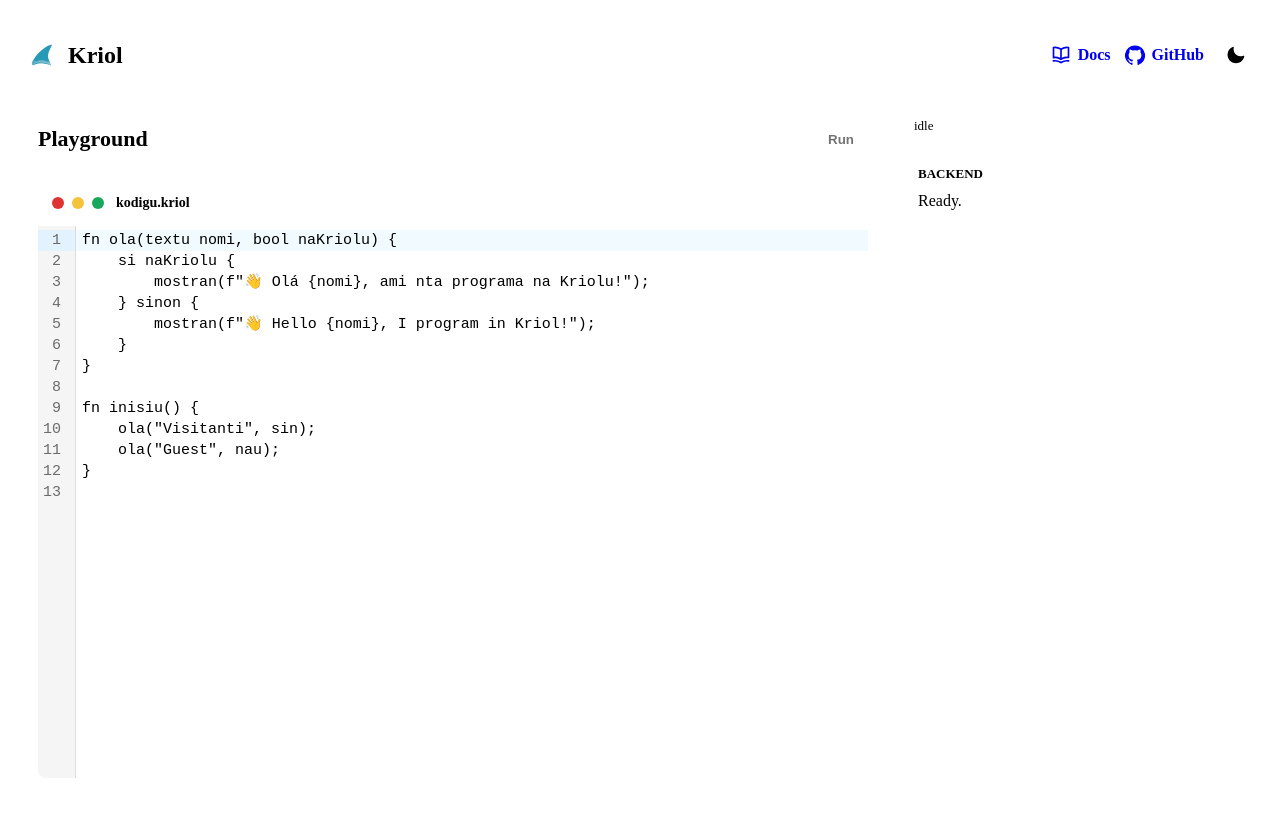
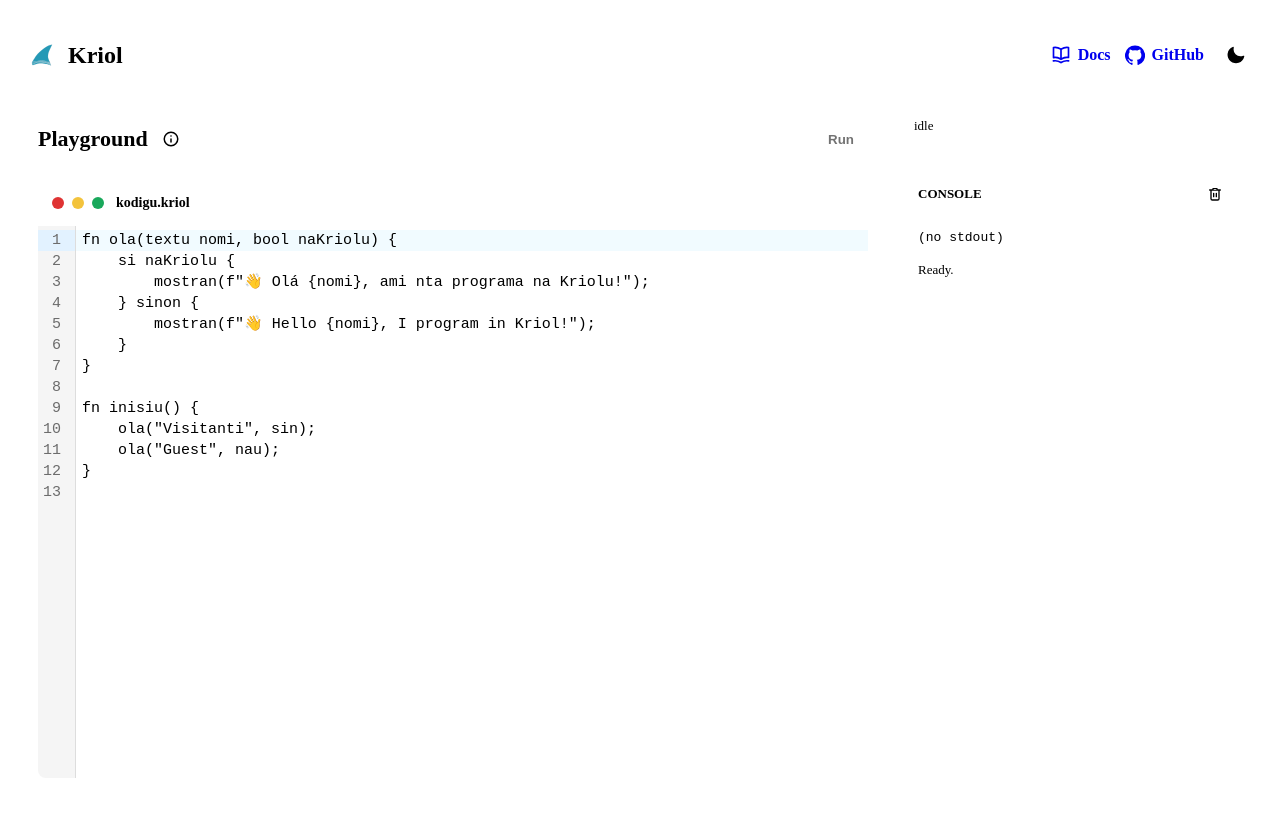
Before and after one commit to kriol-lang/kriol-playground, a SvelteKit app: page / in a window 1280 px wide. Shown: the top 816 px of the page. Built offline with nearby package versions, Linux system fonts and the light colour scheme.

Commit message:
feat: Allow dynamic pulling of the runtime stdout
- Make sure to restrict calls to the compiler api only from the official website
- Allow interrupting running activity
- Add option to clean the output console

```diff
--- a/src/lib/components/KriolEditor.svelte
+++ b/src/lib/components/KriolEditor.svelte
@@ -27,7 +27,6 @@
           basicSetup,
           keymap.of([indentWithTab]),
           EditorState.readOnly.of(readonly),
-          EditorView.lineWrapping,
           EditorView.updateListener.of((update) => {
             if (update.docChanged && !applyingExternalValue)
               value = update.state.doc.toString();
--- a/src/routes/+page.svelte
+++ b/src/routes/+page.svelte
@@ -1,9 +1,17 @@
 <script lang="ts">
+  import { onDestroy } from 'svelte';
   import logoUrl from '../assets/kriol-lang-logo.svg';
   import KriolEditor from '$lib/components/KriolEditor.svelte';
   import { BackendCompiler } from '$lib/compiler/backendCompiler';
   import type { CompileResponse, CompileStatus } from '$lib/compiler/types';
-  import { runWasiModule, type WasiRunResult } from '$lib/runtime/wasiRunner';
+  import type { WasiRunResult } from '$lib/runtime/wasiRunner';
+
+  type RunStatus = 'idle' | 'running' | 'done' | 'error' | 'stopped';
+  type WorkerMessage =
+    | { type: 'stdout'; chunk: string }
+    | { type: 'stderr'; chunk: string }
+    | { type: 'done'; result: WasiRunResult }
+    | { type: 'error'; error: string };
 
   const backendCompiler = new BackendCompiler();
 
@@ -24,15 +32,25 @@ fn inisiu() {
   let result: CompileResponse | null = null;
   let wasmUrl = '';
   let wasmBytes: Uint8Array | null = null;
-  let runStatus: 'idle' | 'running' | 'done' | 'error' = 'idle';
+  let runStatus: RunStatus = 'idle';
   let runResult: WasiRunResult | null = null;
   let runError = '';
+  let consoleStdout = '';
+  let consoleStderr = '';
+  let runWorker: Worker | null = null;
+  let infoDialog: HTMLDialogElement | null = null;
   let theme: 'light' | 'dark' = 'light';
 
   $: diagnostics = result?.diagnostics ?? [];
+  $: isCompiling = status === 'queued' || status === 'running';
   $: canDownload = Boolean(result?.ok && wasmUrl);
   $: canRun = Boolean(result?.ok && wasmBytes && runStatus !== 'running');
-  $: isBusy = status === 'queued' || status === 'running';
+  $: consoleTitle = diagnostics.length > 0
+    ? 'Diagnostics'
+    : runError
+      ? 'Runtime Error'
+      : 'Console';
+  $: consoleOutput = consoleStdout || '(no stdout)';
   $: if (typeof document !== 'undefined')
     document.documentElement.dataset.theme = theme;
 
@@ -43,7 +61,20 @@ fn inisiu() {
     runStatus = 'idle';
     runResult = null;
     runError = '';
+    consoleStdout = '';
+    consoleStderr = '';
     revokeWasmUrl();
+
+    if (!hasEntryPoint(source)) {
+      status = 'error';
+      result = {
+        ok: false,
+        mode: 'backend',
+        diagnostics: ["Missing entry point: define `fn inisiu()` before compiling."],
+        elapsedMs: 0
+      };
+      return;
+    }
 
     try {
       const response = await backendCompiler.compile({
@@ -73,17 +104,79 @@ fn inisiu() {
     if (!wasmBytes)
       return;
 
+    stopRun(false);
     runStatus = 'running';
     runResult = null;
     runError = '';
+    consoleStdout = '';
+    consoleStderr = '';
 
-    try {
-      runResult = await runWasiModule(wasmBytes);
-      runStatus = runResult.exitCode === 0 ? 'done' : 'error';
-    } catch (error) {
+    const worker = new Worker(new URL('../lib/runtime/wasiRunWorker.ts', import.meta.url), {
+      type: 'module'
+    });
+    runWorker = worker;
+
+    worker.onmessage = (event: MessageEvent<WorkerMessage>) => {
+      if (worker !== runWorker)
+        return;
+
+      if (event.data.type === 'stdout') {
+        consoleStdout += event.data.chunk;
+        return;
+      }
+
+      if (event.data.type === 'stderr') {
+        consoleStderr += event.data.chunk;
+        return;
+      }
+
+      runWorker = null;
+      worker.terminate();
+
+      if (event.data.type === 'done') {
+        runResult = event.data.result;
+        runStatus = event.data.result.exitCode === 0 ? 'done' : 'error';
+        return;
+      }
+
       runStatus = 'error';
-      runError = error instanceof Error ? error.message : String(error);
-    }
+      runError = event.data.error;
+    };
+
+    worker.onerror = (event) => {
+      if (worker !== runWorker)
+        return;
+
+      runWorker = null;
+      worker.terminate();
+      runStatus = 'error';
+      runError = event.message;
+    };
+
+    worker.postMessage({ type: 'run', wasmBytes });
+  }
+
+  function stopRun(markStopped = true) {
+    if (!runWorker)
+      return;
+
+    runWorker.terminate();
+    runWorker = null;
+    if (markStopped)
+      runStatus = 'stopped';
+  }
+
+  function clearConsole() {
+    stopRun(false);
+    result = null;
+    wasmBytes = null;
+    runStatus = 'idle';
+    runResult = null;
+    runError = '';
+    consoleStdout = '';
+    consoleStderr = '';
+    status = 'idle';
+    revokeWasmUrl();
   }
 
   function base64ToBytes(text: string) {
@@ -104,6 +197,28 @@ fn inisiu() {
   function toggleTheme() {
     theme = theme === 'light' ? 'dark' : 'light';
   }
+
+  function hasEntryPoint(code: string) {
+    const withoutStrings = code.replace(/"(?:\\.|[^"\\])*"/g, '""');
+    const withoutComments = withoutStrings
+      .replace(/\/\*[\s\S]*?\*\//g, '')
+      .replace(/\/\/.*$/gm, '');
+    return /\bfn\s+inisiu\s*\(/.test(withoutComments);
+  }
+
+  function openInfoDialog() {
+    if (infoDialog && !infoDialog.open)
+      infoDialog.showModal();
+  }
+
+  function closeInfoDialog() {
+    infoDialog?.close();
+  }
+
+  onDestroy(() => {
+    stopRun(false);
+    revokeWasmUrl();
+  });
 </script>
 
 <svelte:head>
@@ -150,13 +265,16 @@ fn inisiu() {
   <section class="workspace" aria-label="Kriol playground">
     <div class="editor-pane">
       <div class="bar">
-        <div>
+        <div class="title-row">
           <h1>Playground</h1>
+          <button class="info-button" type="button" aria-label="How the playground works" title="How the playground works" on:click={openInfoDialog}>
+            <svg aria-hidden="true" viewBox="0 0 24 24"><path d="M12 2a10 10 0 1 0 0 20 10 10 0 0 0 0-20Zm0 18a8 8 0 1 1 0-16.001A8 8 0 0 1 12 20Zm0-9a1 1 0 0 0-1 1v4a1 1 0 1 0 2 0v-4a1 1 0 0 0-1-1Zm.38-3.92a1 1 0 0 0-.76 0 1 1 0 0 0-.33.21 1 1 0 0 0 0 1.42 1 1 0 0 0 1.42 0A1 1 0 0 0 13 8a1 1 0 0 0-.62-.92Z" /></svg>
+          </button>
         </div>
 
         <div class="actions">
-          <button class="primary" type="button" disabled={isBusy} on:click={compile}>
-            {isBusy ? 'Compiling' : 'Compile'}
+          <button class="primary" type="button" disabled={isCompiling || runStatus === 'running'} on:click={compile}>
+            {isCompiling ? 'Compiling' : 'Compile'}
           </button>
           <button class="secondary" type="button" disabled={!canRun} on:click={runProgram}>
             {runStatus === 'running' ? 'Running' : 'Run'}
@@ -185,26 +303,40 @@ fn inisiu() {
       </div>
 
       <div class="panel">
+        <div class="panel-header">
+          <h2>{consoleTitle}</h2>
+          <div class="panel-actions">
+            {#if runStatus === 'running'}
+              <button class="tool-button danger" type="button" aria-label="Stop run" title="Stop run" on:click={() => stopRun()}>
+                <svg aria-hidden="true" viewBox="0 0 24 24"><path d="M7 5h10a2 2 0 0 1 2 2v10a2 2 0 0 1-2 2H7a2 2 0 0 1-2-2V7a2 2 0 0 1 2-2Z" /></svg>
+              </button>
+            {/if}
+            <button class="tool-button" type="button" aria-label="Clear console" title="Clear console" on:click={clearConsole}>
+              <svg aria-hidden="true" viewBox="0 0 24 24"><path d="M9 3a1 1 0 0 0-1 1v1H4a1 1 0 1 0 0 2h1v12a3 3 0 0 0 3 3h8a3 3 0 0 0 3-3V7h1a1 1 0 1 0 0-2h-4V4a1 1 0 0 0-1-1H9Zm1 2h4v1h-4V5Zm7 2v12a1 1 0 0 1-1 1H8a1 1 0 0 1-1-1V7h10Zm-7 3a1 1 0 0 0-1 1v5a1 1 0 1 0 2 0v-5a1 1 0 0 0-1-1Zm4 0a1 1 0 0 0-1 1v5a1 1 0 1 0 2 0v-5a1 1 0 0 0-1-1Z" /></svg>
+            </button>
+          </div>
+        </div>
+
         {#if diagnostics.length > 0}
-          <h2>Diagnostics</h2>
           <pre>{diagnostics.join('\n')}</pre>
-        {:else if runError}
-          <h2>Runtime Error</h2>
-          <pre>{runError}</pre>
-        {:else if runResult}
-          <h2>Console</h2>
-          <pre class="console">{runResult.stdout || '(no stdout)'}</pre>
-          {#if runResult.stderr}
+        {:else}
+          <pre class="console">{consoleOutput}</pre>
+          {#if consoleStderr}
             <h2 class="stderr-heading">stderr</h2>
-            <pre>{runResult.stderr}</pre>
+            <pre>{consoleStderr}</pre>
           {/if}
-          <p class="exit-code">exit {runResult.exitCode}</p>
-        {:else if result?.ok}
-          <h2>Output</h2>
-          <p>wasm32-wasi module ready.</p>
-        {:else}
-          <h2>Backend</h2>
-          <p>Ready.</p>
+          {#if runError}
+            <h2 class="stderr-heading">error</h2>
+            <pre>{runError}</pre>
+          {:else if runResult}
+            <p class="exit-code">exit {runResult.exitCode}</p>
+          {:else if runStatus === 'stopped'}
+            <p class="exit-code">stopped</p>
+          {:else if result?.ok}
+            <p class="exit-code">wasm32-wasi module ready.</p>
+          {:else}
+            <p class="exit-code">Ready.</p>
+          {/if}
         {/if}
       </div>
 
@@ -213,6 +345,21 @@ fn inisiu() {
       {/if}
     </aside>
   </section>
+
+  <dialog class="info-dialog" bind:this={infoDialog} aria-labelledby="playground-info-title" on:click={(event) => event.target === infoDialog && closeInfoDialog()}>
+    <div class="dialog-header">
+      <h2 id="playground-info-title">How/Where This Runs</h2>
+      <button class="tool-button" type="button" aria-label="Close" title="Close" on:click={closeInfoDialog}>
+        <svg aria-hidden="true" viewBox="0 0 24 24"><path d="m13.41 12 6.3-6.29a1 1 0 1 0-1.42-1.42L12 10.59l-6.29-6.3a1 1 0 1 0-1.42 1.42l6.3 6.29-6.3 6.29a1 1 0 0 0 1.42 1.42l6.29-6.3 6.29 6.3a1 1 0 0 0 1.42-1.42L13.41 12Z" /></svg>
+      </button>
+    </div>
+    <ol>
+      <li>The source code is sent to the playground backend.</li>
+      <li>The backend compiles it to a wasm32-wasi module with the Kriol compiler.</li>
+      <li>The browser runs that wasm module locally with the playground WASI runtime.</li>
+    </ol>
+    <p>So while the compilation happens in the backend, the runtime execution happens in your browser, thanks to the support for the WebAssembly (wasm) target by the compiler.</p>
+  </dialog>
 </main>
 
 <style>
@@ -288,11 +435,35 @@ fn inisiu() {
     cursor: pointer;
   }
 
+  .info-button {
+    display: grid;
+    place-items: center;
+    width: 30px;
+    height: 30px;
+    border: 0;
+    border-radius: 8px;
+    color: var(--muted);
+    background: transparent;
+    cursor: pointer;
+  }
+
+  .info-button:hover {
+    color: var(--text);
+    background: var(--surface-muted);
+  }
+
+  .info-button svg {
+    width: 18px;
+    height: 18px;
+    fill: currentColor;
+  }
+
   .workspace {
     display: grid;
     grid-template-columns: minmax(0, 1fr) 360px;
     gap: 14px;
     max-width: 1360px;
+    height: calc(100vh - 108px);
     min-height: calc(100vh - 108px);
     margin: 0 auto;
   }
@@ -319,6 +490,12 @@ fn inisiu() {
     justify-content: space-between;
     gap: 16px;
     min-height: 58px;
+  }
+
+  .title-row {
+    display: inline-flex;
+    align-items: center;
+    gap: 8px;
   }
 
   .eyebrow,
@@ -454,7 +631,18 @@ fn inisiu() {
   }
 
   :global(.cm-scroller) {
+    overflow: auto !important;
     font-family: "SFMono-Regular", Consolas, "Liberation Mono", monospace;
+  }
+
+  :global(.cm-content) {
+    width: max-content;
+    min-width: 100%;
+    white-space: pre;
+  }
+
+  :global(.cm-line) {
+    white-space: pre;
   }
 
   :global(.cm-gutters) {
@@ -471,7 +659,9 @@ fn inisiu() {
   .side-pane {
     display: flex;
     flex-direction: column;
+    min-height: 0;
     min-width: 0;
+    overflow: hidden;
     padding: 12px;
   }
 
@@ -507,12 +697,64 @@ fn inisiu() {
 
   .panel {
     flex: 1;
-    min-height: 260px;
+    min-height: 0;
     overflow: auto;
     padding: 12px;
     border: 1px solid var(--line);
     border-radius: 8px;
     background: var(--surface-muted);
+  }
+
+  .panel-header {
+    position: sticky;
+    top: -12px;
+    z-index: 1;
+    display: flex;
+    align-items: center;
+    justify-content: space-between;
+    gap: 12px;
+    min-height: 32px;
+    margin-bottom: 10px;
+    padding-top: 12px;
+    padding-bottom: 8px;
+    background: var(--surface-muted);
+  }
+
+  .panel-header h2 {
+    margin: 0;
+  }
+
+  .panel-actions {
+    display: inline-flex;
+    gap: 6px;
+  }
+
+  .tool-button {
+    display: grid;
+    place-items: center;
+    width: 30px;
+    height: 30px;
+    border: 1px solid var(--line);
+    border-radius: 8px;
+    color: var(--muted);
+    background: var(--surface);
+    cursor: pointer;
+  }
+
+  .tool-button:hover {
+    color: var(--text);
+    border-color: var(--line-strong);
+  }
+
+  .tool-button.danger:hover {
+    color: var(--danger);
+    border-color: color-mix(in srgb, var(--danger) 55%, var(--line));
+  }
+
+  .tool-button svg {
+    width: 16px;
+    height: 16px;
+    fill: currentColor;
   }
 
   .panel p,
@@ -543,7 +785,50 @@ fn inisiu() {
   }
 
   .download {
+    flex: 0 0 auto;
     margin-top: 12px;
+  }
+
+  .info-dialog {
+    width: min(520px, calc(100vw - 32px));
+    padding: 18px;
+    border: 1px solid var(--line);
+    border-radius: 8px;
+    color: var(--text);
+    background: var(--surface);
+    box-shadow: var(--shadow);
+  }
+
+  .info-dialog::backdrop {
+    background: rgba(8, 22, 44, 0.45);
+  }
+
+  .dialog-header {
+    display: flex;
+    align-items: center;
+    justify-content: space-between;
+    gap: 12px;
+    margin-bottom: 12px;
+  }
+
+  .dialog-header h2 {
+    margin: 0;
+    color: var(--text);
+    font-size: 16px;
+    text-transform: none;
+  }
+
+  .info-dialog ol {
+    display: grid;
+    gap: 8px;
+    margin: 0 0 14px;
+    padding-left: 22px;
+    color: var(--text);
+  }
+
+  .info-dialog p {
+    color: var(--muted);
+    line-height: 1.55;
   }
 
   @media (max-width: 860px) {
@@ -557,6 +842,7 @@ fn inisiu() {
 
     .workspace {
       grid-template-columns: 1fr;
+      height: auto;
       min-height: auto;
     }
 
@@ -572,6 +858,11 @@ fn inisiu() {
 
     .side-pane {
       min-height: 320px;
+      overflow: visible;
+    }
+
+    .panel {
+      max-height: 52vh;
     }
   }
 </style>
```
Also changed, not shown: src/lib/runtime/wasiRunWorker.ts (added, +29 -0 lines), src/lib/runtime/wasiRunner.ts (+14 -3 lines), src/routes/api/compile/+server.ts (+43 -0 lines), 2 other files (tests, documents, lock files or other folders).
